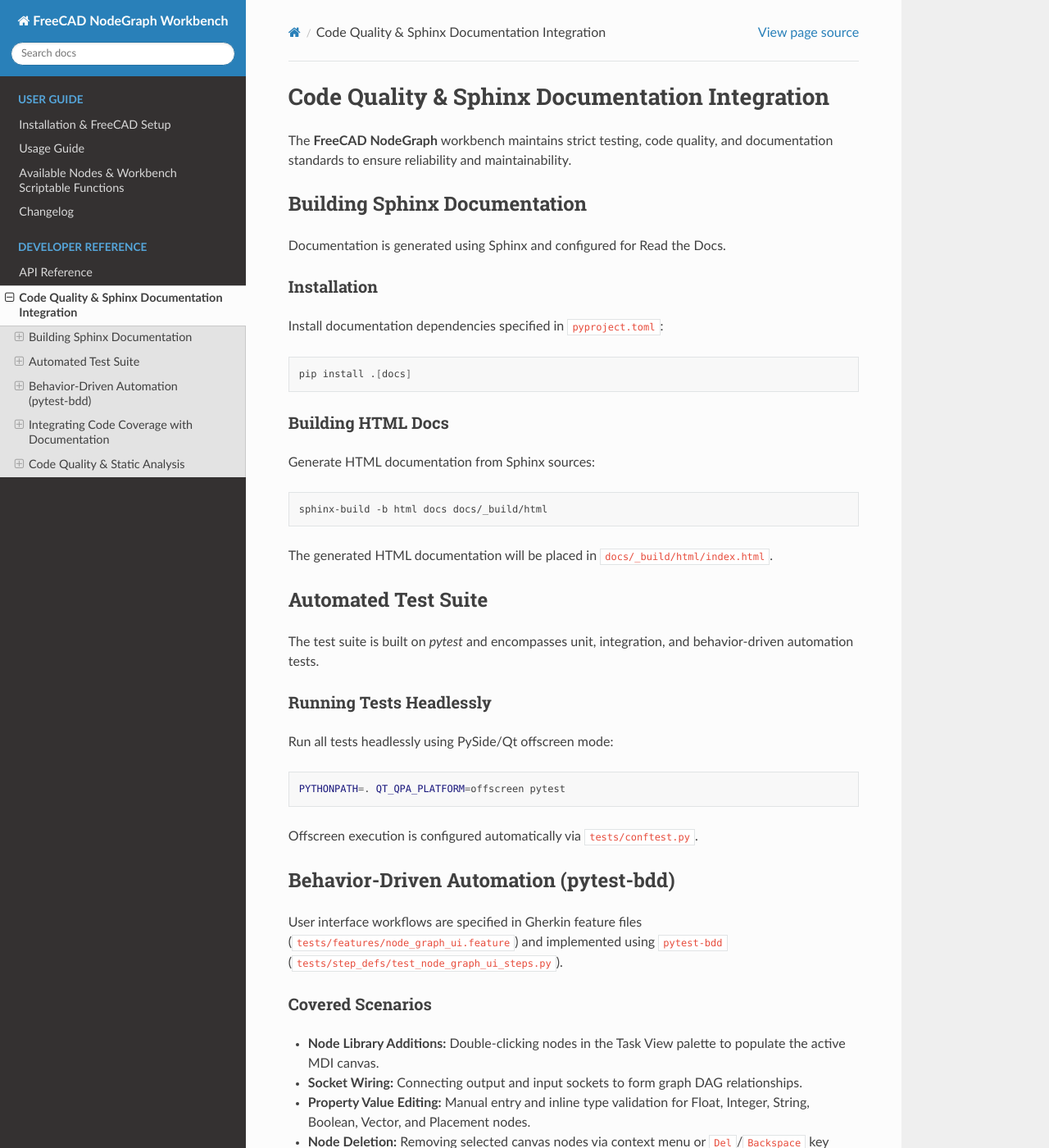
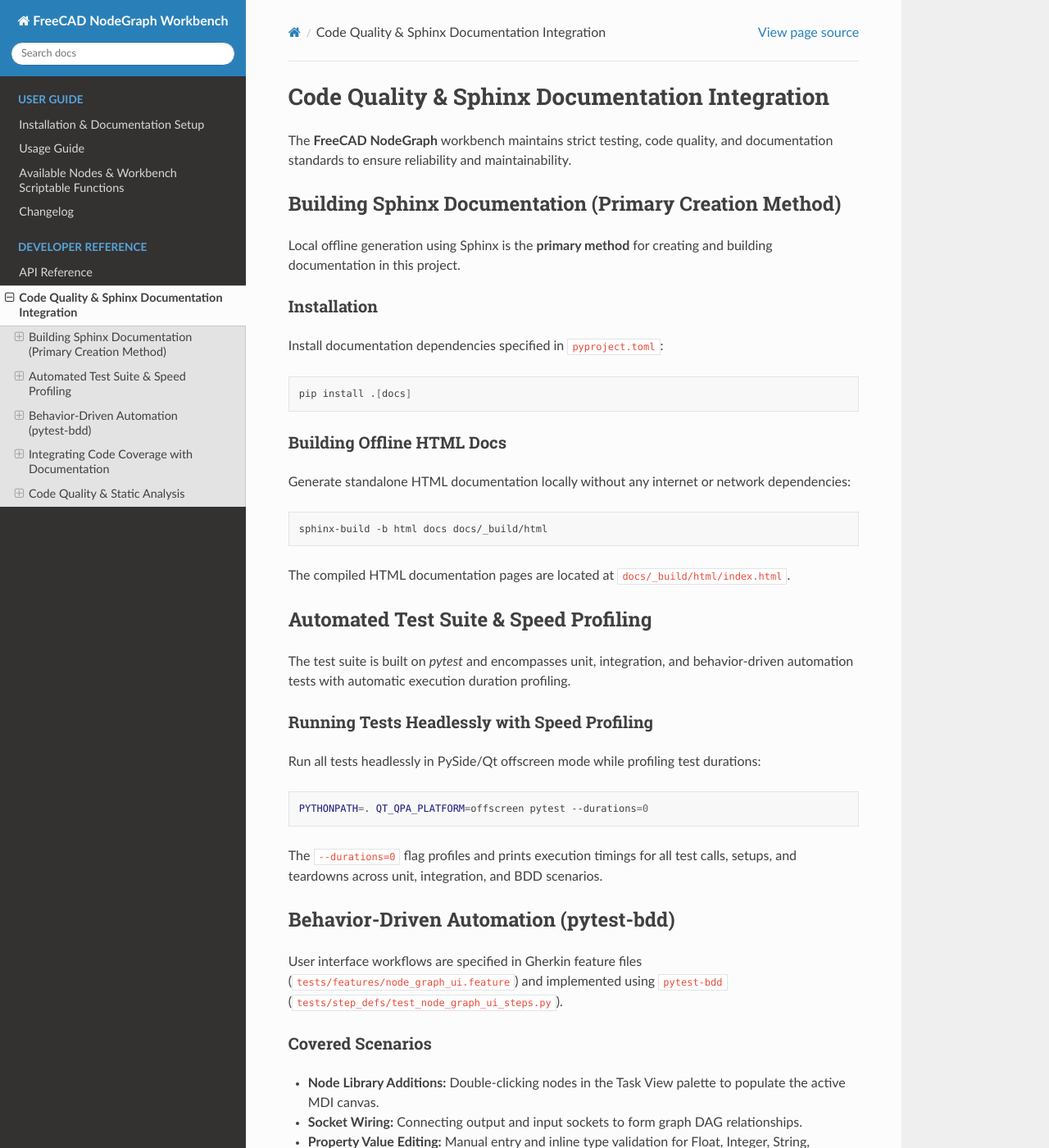
Before and after one commit to thedigitaledge/freecad-node-graph, a Sphinx documentation site: the page built from docs/code_quality.rst, in a window 1280 px wide and 1400 px high. Shown: the whole window at 82% size. Built offline with Sphinx 7.4.7 and the Read the Docs theme 3.1.0, drawn with Linux system fonts in a browser that asks for light colours; some of the changed text lies outside the part shown.

Commit message:
Add test speed profiling and offline Sphinx documentation as primary method
- Configured --durations=0 in pyproject.toml addopts to profile execution speeds across unit, integration, and BDD tests
- Configured docs/conf.py to support local offline Sphinx builds without network dependencies
- Documented local offline Sphinx HTML compilation (sphinx-build -b html docs docs/_build/html) as the primary documentation creation method in docs/code_quality.rst, docs/installation.rst, and docs/index.rst
- Verified offline documentation compilation and 50 speed-profiled tests pass

Co-authored-by: thedigitaledge <80956395+thedigitaledge@users.noreply.github.com>

```diff
--- a/docs/code_quality.rst
+++ b/docs/code_quality.rst
@@ -3,10 +3,10 @@ Code Quality & Sphinx Documentation Integration
 
 The **FreeCAD NodeGraph** workbench maintains strict testing, code quality, and documentation standards to ensure reliability and maintainability.
 
-Building Sphinx Documentation
------------------------------
+Building Sphinx Documentation (Primary Creation Method)
+-------------------------------------------------------
 
-Documentation is generated using Sphinx and configured for Read the Docs.
+Local offline generation using Sphinx is the **primary method** for creating and building documentation in this project.
 
 Installation
 ~~~~~~~~~~~~
@@ -17,32 +17,32 @@ Install documentation dependencies specified in ``pyproject.toml``:
 
    pip install .[docs]
 
-Building HTML Docs
-~~~~~~~~~~~~~~~~~~
+Building Offline HTML Docs
+~~~~~~~~~~~~~~~~~~~~~~~~~~
 
-Generate HTML documentation from Sphinx sources:
+Generate standalone HTML documentation locally without any internet or network dependencies:
 
 .. code-block:: bash
 
    sphinx-build -b html docs docs/_build/html
 
-The generated HTML documentation will be placed in ``docs/_build/html/index.html``.
+The compiled HTML documentation pages are located at ``docs/_build/html/index.html``.
 
-Automated Test Suite
---------------------
+Automated Test Suite & Speed Profiling
+---------------------------------------
 
-The test suite is built on `pytest` and encompasses unit, integration, and behavior-driven automation tests.
+The test suite is built on `pytest` and encompasses unit, integration, and behavior-driven automation tests with automatic execution duration profiling.
 
-Running Tests Headlessly
-~~~~~~~~~~~~~~~~~~~~~~~~
+Running Tests Headlessly with Speed Profiling
+~~~~~~~~~~~~~~~~~~~~~~~~~~~~~~~~~~~~~~~~~~~~~
 
-Run all tests headlessly using PySide/Qt offscreen mode:
+Run all tests headlessly in PySide/Qt offscreen mode while profiling test durations:
 
 .. code-block:: bash
 
-   PYTHONPATH=. QT_QPA_PLATFORM=offscreen pytest
+   PYTHONPATH=. QT_QPA_PLATFORM=offscreen pytest --durations=0
 
-Offscreen execution is configured automatically via ``tests/conftest.py``.
+The ``--durations=0`` flag profiles and prints execution timings for all test calls, setups, and teardowns across unit, integration, and BDD scenarios.
 
 Behavior-Driven Automation (pytest-bdd)
 ----------------------------------------
@@ -74,14 +74,14 @@ Run pytest with HTML coverage report generation:
 Integrating Coverage HTML with Sphinx Build
 ~~~~~~~~~~~~~~~~~~~~~~~~~~~~~~~~~~~~~~~~~~~
 
-When running ``pytest`` with ``--cov-report=html:docs/_build/html/coverage``, the code coverage HTML report is placed directly inside Sphinx's output build directory, making interactive coverage reports accessible alongside Sphinx API documentation.
+When running ``pytest`` with ``--cov-report=html:docs/_build/html/coverage``, the code coverage HTML report is placed directly inside Sphinx's local output build directory, making interactive coverage reports accessible alongside Sphinx API documentation.
 
 Configuration in ``pyproject.toml``:
 
 .. code-block:: toml
 
    [tool.pytest.ini_options]
-   addopts = "--cov=freecad_nodegraph --cov-report=term-missing"
+   addopts = "--cov=freecad_nodegraph --cov-report=term-missing --durations=0"
 
    [tool.coverage.run]
    source = ["freecad_nodegraph"]
--- a/docs/conf.py
+++ b/docs/conf.py
@@ -10,11 +10,11 @@ copyright = "2025, FreeCAD Community"
 author = "Jules"
 release = "0.1.0"
 
+# Offline build configuration: standard extensions without external network requirements
 extensions = [
     "sphinx.ext.autodoc",
     "sphinx.ext.napoleon",
     "sphinx.ext.viewcode",
-    "sphinx.ext.intersphinx",
 ]
 
 templates_path = ["_templates"]
@@ -22,3 +22,6 @@ exclude_patterns = ["_build", "Thumbs.db", ".DS_Store"]
 
 html_theme = "sphinx_rtd_theme"
 html_static_path = ["_static"]
+
+# Ensure offline build compatibility by avoiding external network fetches
+intersphinx_mapping = {}
--- a/pyproject.toml
+++ b/pyproject.toml
@@ -40,7 +40,7 @@ dev = [
 minversion = "7.0"
 testpaths = ["tests"]
 pythonpath = ["."]
-addopts = "--cov=freecad_nodegraph --cov-report=term-missing"
+addopts = "--cov=freecad_nodegraph --cov-report=term-missing --durations=0"
 
 [tool.coverage.run]
 source = ["freecad_nodegraph"]
```
Also changed, not shown: docs/index.rst (+12 -4 lines), docs/installation.rst (+21 -2 lines).
